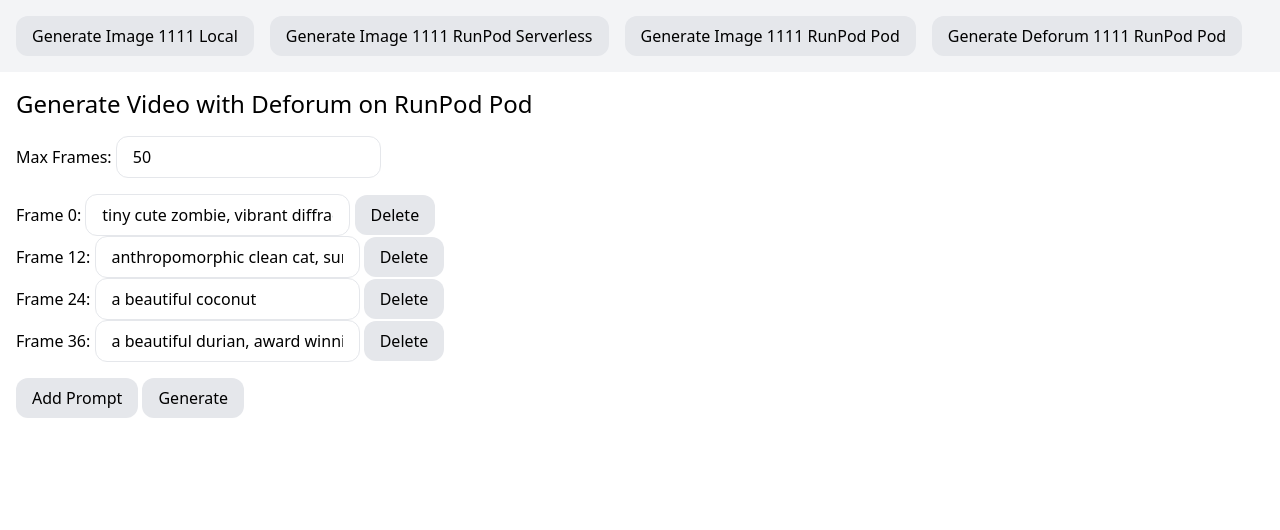
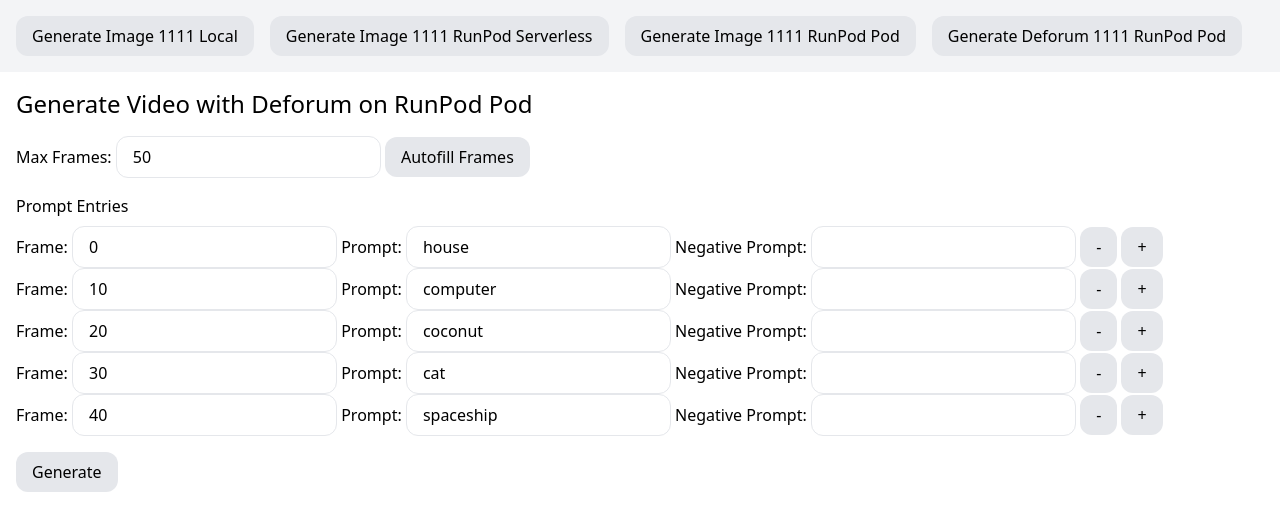
Before and after one commit to marius-jopen/limn-client, a SvelteKit app: page /generate-deforum-1111-runpod-pod in a window 1280 px wide. Shown: the top 530 px of the page. Built offline with nearby package versions, Linux system fonts and the light colour scheme.

Commit message:
custom prompt list

```diff
--- a/package.json
+++ b/package.json
@@ -17,5 +17,7 @@
 		"tailwindcss": "^3.4.10",
 		"vite": "^5.0.3"
 	},
-	"type": "module"
+	"type": "module",
+	"dependencies": {
+	}
 }
--- /dev/null
+++ b/src/lib/deforumPrompts.svelte
@@ -0,0 +1,138 @@
+<script>
+    import { createEventDispatcher } from 'svelte';
+
+    let maxFrames = 50;
+    let promptEntries = {
+        "0": "house",
+        "10": "computer",
+        "20": "coconut",
+        "30": "cat",
+        "40": "spaceship"
+    };
+
+    let promptEntriesList = Object.entries(promptEntries).map(([key, value]) => ({
+        frame: Number(key),
+        prompt: value,
+        negativePrompt: ''
+    }));
+
+    const dispatch = createEventDispatcher();
+
+    function updatePromptEntry(key, promptValue, negativeValue) {
+        const entry = promptEntriesList.find((item) => item.frame === key);
+        if (entry) {
+            entry.prompt = `${promptValue}${negativeValue ? ` --neg ${negativeValue}` : ''}`;
+            promptEntries[key] = entry.prompt;
+            dispatch('update', { maxFrames, promptEntries });
+        }
+    }
+
+    function updateMaxFrames(event) {
+        maxFrames = event.target.value;
+        dispatch('update', { maxFrames, promptEntries });
+    }
+
+    function addNewPromptEntry(index) {
+        const previousFrame = promptEntriesList[index].frame;
+        const nextFrame = promptEntriesList[index + 1]?.frame;
+
+        let newFrame;
+        if (nextFrame !== undefined) {
+            newFrame = Math.floor((previousFrame + nextFrame) / 2);
+        } else {
+            newFrame = previousFrame + 1;
+        }
+
+        const newItem = {
+            frame: newFrame,
+            prompt: '',
+            negativePrompt: ''
+        };
+        promptEntries[newFrame] = '';
+        promptEntriesList = [
+            ...promptEntriesList.slice(0, index + 1),
+            newItem,
+            ...promptEntriesList.slice(index + 1),
+        ];
+        dispatch('update', { maxFrames, promptEntries });
+    }
+
+    function updateFrameNumber(oldKey, newKey) {
+        if (newKey !== oldKey && newKey !== '') {
+            promptEntries[newKey] = promptEntries[oldKey];
+            delete promptEntries[oldKey];
+
+            const entry = promptEntriesList.find((item) => item.frame === oldKey);
+            if (entry) {
+                entry.frame = newKey;
+            }
+
+            dispatch('update', { maxFrames, promptEntries });
+        }
+    }
+
+    function deletePromptEntry(key) {
+        delete promptEntries[key];
+        promptEntriesList = promptEntriesList.filter((item) => item.frame !== key);
+        dispatch('update', { maxFrames, promptEntries });
+    }
+
+    function autofillFrames() {
+        const itemCount = promptEntriesList.length;
+        if (itemCount > 0) {
+            const interval = Math.floor(maxFrames / itemCount);
+
+            const updatedPromptEntries = {};
+            promptEntriesList = promptEntriesList.map((item, index) => {
+                const newFrame = interval * index;
+                updatedPromptEntries[newFrame] = item.prompt;
+                return { ...item, frame: newFrame };
+            });
+
+            promptEntries = updatedPromptEntries;
+            dispatch('update', { maxFrames, promptEntries });
+        }
+    }
+</script>
+
+<main>
+    <div>
+        <label for="maxFrames">Max Frames:</label>
+        <input class="text-input" id="maxFrames" type="number" bind:value={maxFrames} on:input={updateMaxFrames} />
+        <button class="button" on:click={autofillFrames}>Autofill Frames</button>
+    </div>
+
+    <div class="pt-4">
+        <h3 class="pb-2">Prompt Entries</h3>
+        {#each promptEntriesList as { frame, prompt, negativePrompt }, index}
+            <div>
+                <label for={"frame_" + frame}>Frame:</label>
+                <input
+                    class="text-input"
+                    id={"frame_" + frame}
+                    type="number"
+                    value={frame}
+                    readonly
+                />
+                <label for={"prompt_" + frame}>Prompt:</label>
+                <input
+                    class="text-input"
+                    id={"prompt_" + frame}
+                    type="text"
+                    value={prompt.includes(' --neg ') ? prompt.split(' --neg ')[0] : prompt}
+                    on:input={(e) => updatePromptEntry(frame, e.target.value, negativePrompt)}
+                />
+                <label for={"negative_" + frame}>Negative Prompt:</label>
+                <input
+                    class="text-input"
+                    id={"negative_" + frame}
+                    type="text"
+                    bind:value={negativePrompt}
+                    on:input={(e) => updatePromptEntry(frame, prompt.includes(' --neg ') ? prompt.split(' --neg ')[0] : prompt, e.target.value)}
+                />
+                <button class="button" on:click={() => deletePromptEntry(frame)}>-</button>
+                <button class="button" on:click={() => addNewPromptEntry(index)}>+</button>
+            </div>
+        {/each}
+    </div>
+</main>
--- /dev/null
+++ b/src/lib/helper.js
@@ -0,0 +1,11 @@
+export function getCurrentTimestamp() {
+    const now = new Date();
+    const year = now.getFullYear();
+    const month = String(now.getMonth() + 1).padStart(2, '0');
+    const day = String(now.getDate()).padStart(2, '0');
+    const hours = String(now.getHours()).padStart(2, '0');
+    const minutes = String(now.getMinutes()).padStart(2, '0');
+    const seconds = String(now.getSeconds()).padStart(2, '0');
+
+    return `${year}${month}${day}_${hours}${minutes}${seconds}`;
+}
--- a/src/lib/index.js
+++ /dev/null
@@ -1 +0,0 @@
-// place files you want to import through the `$lib` alias in this folder.
--- a/src/routes/generate-deforum-1111-runpod-pod/+page.svelte
+++ b/src/routes/generate-deforum-1111-runpod-pod/+page.svelte
@@ -1,60 +1,34 @@
 <script>
     import { API_URLS } from '../../lib/config';
-    import { deforumDefaultParams } from '../../lib/deforumConfig.js';
+    import { deforumDefaultParams } from '../../lib/deforumParameters';
+    import { getCurrentTimestamp } from '../../lib/helper.js';
+    import DeforumPrompts from '../../lib/deforumPrompts.svelte';
 
+    // Initialize variables with default values
     let maxFrames = 50;
     let promptEntries = {
-        "0": "tiny cute zombie, vibrant diffraction, highly detailed, intricate, ultra hd, sharp photo, crepuscular rays, in focus",
-        "10": "anthropomorphic clean cat, surrounded by fractals, epic angle and pose, symmetrical, 3d, depth of field",
-        "20": "a beautiful coconut",
-        "30": "a beautiful durian, award winning photography"
+        "0": "house",
+        "10": "computer",
+        "20": "coconut",
+        "30": "cat",
+        "40": "spaceship"
     };
 
-    function addPrompt() {
-        const newFrame = (Object.keys(promptEntries).length * Math.floor(maxFrames / (Object.keys(promptEntries).length + 1))).toString();
-        promptEntries = { ...promptEntries, [newFrame]: "" };
-        updatePromptFrames();  // Recalculate frames after adding a new prompt
+    function handleUpdate(event) {
+        maxFrames = event.detail.maxFrames;
+        promptEntries = event.detail.promptEntries;
     }
-
-    function removePrompt(frame) {
-        const { [frame]: _, ...rest } = promptEntries;
-        promptEntries = rest;
-        updatePromptFrames();  // Recalculate frames after removing a prompt
-    }
-
-    function updatePromptFrames() {
-        let updatedEntries = {};
-        const interval = Math.floor(maxFrames / Object.keys(promptEntries).length);
-
-        Object.values(promptEntries).forEach((text, index) => {
-            const frame = (index * interval).toString();
-            updatedEntries[frame] = text;
-        });
-
-        promptEntries = updatedEntries;
-    }
-
-    function updatePromptsInRequest() {
-        let prompts = {};
-
-        Object.entries(promptEntries).forEach(([frame, text]) => {
-            prompts[frame] = text.trim();
-        });
-
-        return prompts;
-    }
-
-    $: updatedPromptEntries = updatePromptsInRequest();
 
     async function generateVideo() {
         let imageRequest = {
             ...deforumDefaultParams,
             max_frames: maxFrames,
-            prompts: updatedPromptEntries,
+            prompts: promptEntries,
             batch_name: "Deforum_" + getCurrentTimestamp(),
         };
 
         console.log("Generated Image Request:", imageRequest);
+        console.log("Prompts:", imageRequest.prompts);
 
         try {
             const response = await fetch(API_URLS.server + "/generate-deforum-1111-runpod-pod", {
@@ -69,61 +43,19 @@
                 throw new Error(`Server error: ${response.statusText}`);
             }
 
-            alert('Image generation request sent successfully.');
+            console.log('Image generation request sent successfully.');
         } catch (error) {
             console.error('Error generating image:', error);
-            alert('Failed to generate image. Please check the server logs for more details.');
+            console.log('Failed to generate image. Please check the server logs for more details.');
         }
     }
-
-    function getCurrentTimestamp() {
-        const now = new Date();
-        const year = now.getFullYear();
-        const month = String(now.getMonth() + 1).padStart(2, '0');
-        const day = String(now.getDate()).padStart(2, '0');
-        const hours = String(now.getHours()).padStart(2, '0');
-        const minutes = String(now.getMinutes()).padStart(2, '0');
-        const seconds = String(now.getSeconds()).padStart(2, '0');
-
-        return `${year}${month}${day}_${hours}${minutes}${seconds}`;
-    }
-
-    // Recalculate frames whenever maxFrames changes
-    $: updatePromptFrames();
 </script>
 
 <main>
     <h1 class="pb-4">Generate Video with Deforum on RunPod Pod</h1>
 
-    <!-- Max Frames Input -->
-    <div class="pb-4">
-        <label for="maxFrames">Max Frames:</label>
-        <input
-            id="maxFrames"
-            class="text-input"
-            type="number"
-            bind:value={maxFrames}
-            min="1"
-        />
-    </div>
+    <!-- DeforumPrompts component is correctly bound to update the main component's state -->
+    <DeforumPrompts on:update={handleUpdate} />
 
-    <!-- Prompts List -->
-    <div class="pb-4">
-        {#each Object.entries(promptEntries) as [frame, text], index}
-            <div class="prompt-input">
-                <label for={`prompt-${index}`}>Frame {frame}:</label>
-                <input
-                    id={`prompt-${index}`}
-                    class="text-input"
-                    type="text"
-                    bind:value={promptEntries[frame]}
-                    placeholder="Enter your prompt"
-                />
-                <button class="button" on:click={() => removePrompt(frame)}>Delete</button>
-            </div>
-        {/each}
-    </div>
-
-    <button class="button" on:click={addPrompt}>Add Prompt</button>
-    <button class="button" on:click={generateVideo}>Generate</button>
+    <button class="mt-4 button" on:click={generateVideo}>Generate</button>
 </main>
--- a/src/routes/generate-image-1111-local/+page.svelte
+++ b/src/routes/generate-image-1111-local/+page.svelte
@@ -1,5 +1,5 @@
 <script>
-    import { API_URLS } from '../../config';
+    import { API_URLS } from '../../lib/config';
 
     let generatedImageUrl = '';
     let imageRequest = {
--- a/src/routes/generate-image-1111-runpod-pod/+page.svelte
+++ b/src/routes/generate-image-1111-runpod-pod/+page.svelte
@@ -1,5 +1,5 @@
 <script>
-    import { API_URLS } from '../../config';
+    import { API_URLS } from '../../lib/config';
 
     let generatedImageUrl = '';
     let imageRequest = {
--- a/src/routes/generate-image-1111-runpod-serverless/+page.svelte
+++ b/src/routes/generate-image-1111-runpod-serverless/+page.svelte
@@ -1,5 +1,5 @@
 <script>
-    import { API_URLS } from '../../config';
+    import { API_URLS } from '../../lib/config';
 
     let generatedImageUrl = '';
     let imageRequest = {
```
Also changed, not shown: src/lib/deforumParameters.js, 1 other file (tests, documents, lock files or other folders).
